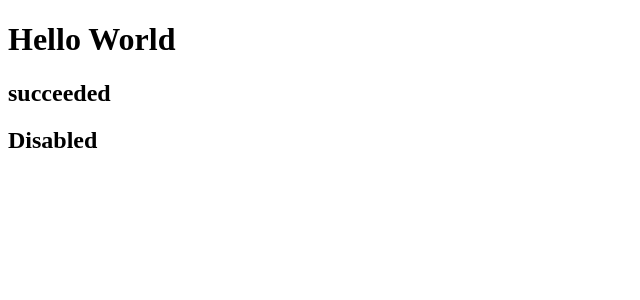
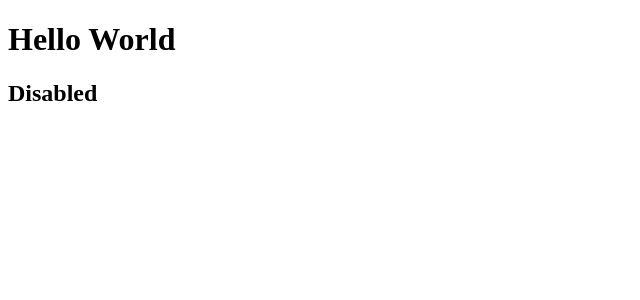
Before and after one commit to jandzouana/translator, a React app: page / in a window 1280 px wide. Shown: the top 300 px of the page, without its empty margins (0-640 px from the left). Built offline with nearby package versions, Linux system fonts and the light colour scheme.

Commit message:
refactored status

```diff
--- a/src/components/Main.tsx
+++ b/src/components/Main.tsx
@@ -4,6 +4,7 @@ import { selectCurrentTranslation, selectStatus } from "../features/api/chimeraG
 import { useSelector, useDispatch } from "react-redux";
 import { createTag } from '../util';
 import { RootState } from "../store";
+import { LoadingStates } from "../constants/enums";
 
 interface Props {
 
@@ -23,8 +24,7 @@ const Main : React.FC<Props> = (props = {}) => {
 
     return(<div>
         <h1>Hello World</h1>
-        <h2>{currentStatus}</h2>
-        <h2>{currentTranslation}</h2>
+        <h2>{currentStatus === LoadingStates.succeeded && currentTranslation}</h2>
     </div>);
 }
 
--- /dev/null
+++ b/src/constants/enums.ts
@@ -0,0 +1,6 @@
+export enum LoadingStates {
+    'idle',
+    'loading',
+    'succeeded',
+    'failed'
+}
--- /dev/null
+++ b/src/constants/interfaces.ts
@@ -0,0 +1,6 @@
+import { LoadingStates } from "./enums";
+
+export interface State {
+    currentTranslation : string,
+    status: LoadingStates.idle | LoadingStates.loading | LoadingStates.succeeded | LoadingStates.failed;
+}
--- a/src/features/api/chimeraGptApiSlice.tsx
+++ b/src/features/api/chimeraGptApiSlice.tsx
@@ -1,21 +1,21 @@
-import { createTag } from "../../util";
-import {createSlice, createAsyncThunk, PayloadAction} from '@reduxjs/toolkit';
+import {createTag} from "../../util";
+import {createAsyncThunk, createSlice, PayloadAction} from '@reduxjs/toolkit';
 import getCompletion from './api';
 import {AppDispatch, RootState} from '../../store';
+import {State} from '../../constants/interfaces';
+import {LoadingStates} from '../../constants/enums';
+
 const disableApi = true;
 const tag = createTag("chimeraGptApi");
 
 
 // TODO: Move?
 // TODO: Create enums
-interface State {
-    currentTranslation : string,
-    status: 'idle' | 'loading' | 'succeeded' | 'failed';
-}
+
 
 const initialState : State = {
     currentTranslation: "",
-    status: 'idle'
+    status: LoadingStates.idle
 };
 
 
@@ -48,15 +48,15 @@ const apiSlice = createSlice({
     extraReducers: (builder) => {
         builder
             .addCase(fetchTranslation.pending, (state: State) => {
-                state.status = 'loading';
+                state.status = LoadingStates.loading;
             })
             .addCase(fetchTranslation.fulfilled, (state: State, action: PayloadAction<string>) => {
-                state.status = 'succeeded';
+                state.status = LoadingStates.succeeded;
                 state.currentTranslation = action.payload;
                 console.log(tag + "Success. Payload: " + action.payload);
             })
             .addCase(fetchTranslation.rejected, (state: State) => {
-                state.status = 'failed';
+                state.status = LoadingStates.failed;
             });
     }
 });
```
